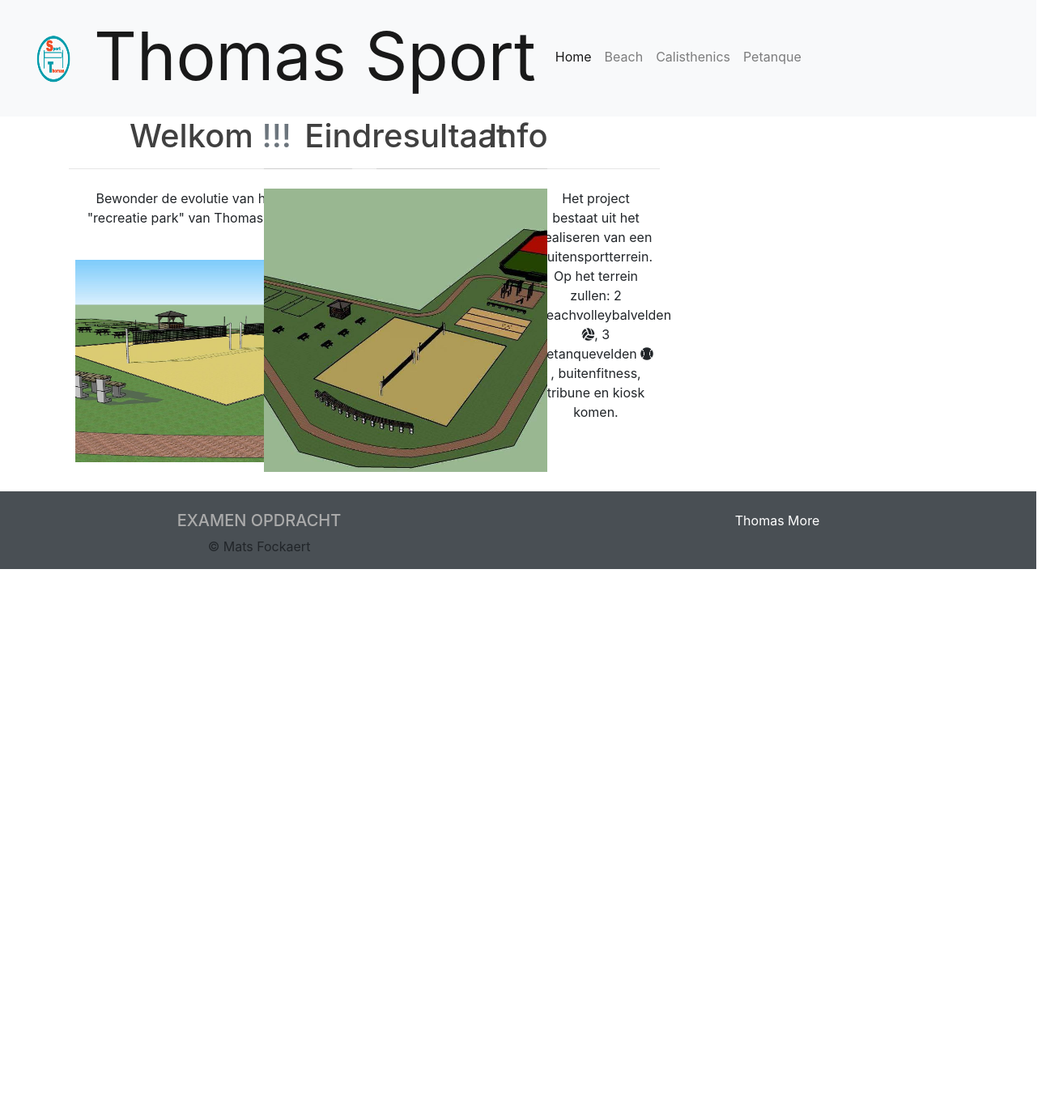
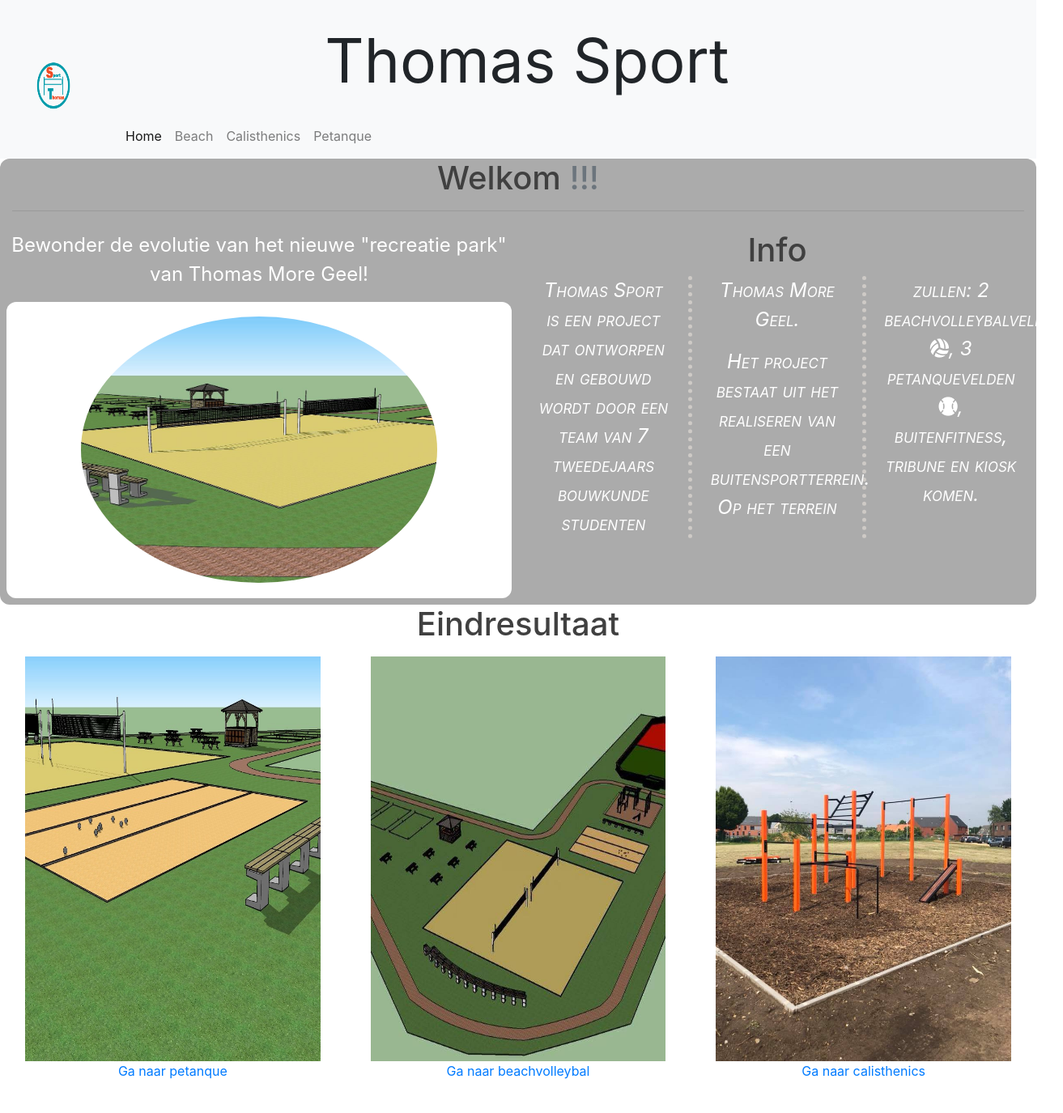
Before and after one commit to dutie/ThomasSportBis, a website: page public_html/index.html in a window 1280 px wide. Shown: the part 5-1380 px from the top of the page at 81% size, 1313 px wide, since content can reach past the window. Before the commit the page ends 800 px from the top, so only its background shows below. Drawn offline with nearby package versions, Linux system fonts and the light colour scheme; files that its build step writes are made by us from their sources.

Commit message:
slight adjustments to nav and adding ideas in the difference between media

```diff
--- a/public_html/index.html
+++ b/public_html/index.html
@@ -10,16 +10,23 @@
 </head>
 <body>
 <!-- Navbar -->
-<nav class="navbar navbar-expand-md navbar-light bg-light">
+<nav class="navbar navbar-expand-md navbar-light bg-light pt-4 text-center">
     <a class="navbar-brand" id="navTitel" href="#"><img width="100" height="100" src="../Foto/logo/Untitled-1.png"
-                                                        alt="logo Thomas Sport"><span class="hideSmall">Thomas Sport</span></a>
+                                                        alt="logo Thomas Sport"></a>
 
-    <button class="navbar-toggler" type="button" data-toggle="collapse" data-target="#navbarNav"
+    <button class="navbar-toggler menuStripe" type="button" data-toggle="collapse" data-target="#navbarNav"
             aria-controls="navbarNav" aria-expanded="false" aria-label="Toggle navigation">
         <span class="navbar-toggler-icon"></span>
     </button>
 
-    <div class="collapse navbar-collapse m-auto" id="navbarNav">
+
+    <div class="collapse navbar-collapse m-auto row" id="navbarNav">
+
+        <div class="hideSmall col-lg-11">
+            <p class="naamLogo">Thomas Sport</p>
+        </div>
+
+        <div class="text-center col-lg-12">
             <ul class="navbar-nav">
                 <li class="nav-item active">
                     <a class="nav-link" href="#">Home <span class="sr-only">(current)</span></a>
@@ -35,92 +42,96 @@
                 </li>
             </ul>
         </div>
+    </div>
 </nav>
 
 <!-- intro -->
-<div class="container leftToRight">
+<div class="container-fluid leftToRight">
     <div class="row">
-        <div class="col-sm-12 col-md-6 col-lg-4">
-            <header>
-                <h1 class="text-center">Welkom <span class="text-muted">!!!</span>
-                </h1>
+
+        <div class="col-sm-12 col-md-12 col-lg-12 pb-2" id="onePage1">
+
+            <h1 class="text-center">Welkom <span class="text-muted">!!!</span></h1>
             <hr class="mb-4">
-            </header>
 
-            <div class="pl-2 pr-2 text-center">
-                <div>
+            <div class="row">
+                <div class="col-md-12 col-lg-6 pl-2 pr-2 text-center">
+
                     <p>Bewonder de evolutie van het nieuwe "recreatie park" van Thomas More Geel!</p>
-                </div>
-                <br>
-                <div>
-                    <img src="Foto/LayOutVolleybalveld.jpg" width="100%"/>
+
+
+                    <div class="vierkant achtergrond">
+                        <img src="Foto/LayOutVolleybalveld.jpg" class="rond" width="75%"/>
                     </div>
                 </div>
-        </div>
-        <div class="col-sm-12 col-md-6 col-lg-4 beginVerborgen" id="info">
-            <header>
-                <h1 class="text-center">Info
-                </h1>
-                <hr class="mb-4">
-            </header>
 
+
+                <div class="col-sm-12 col-md-12 col-lg-6">
+                    <h1 class="text-center">Info</h1>
                     <div class="kolom pl-2 pr-2 text-center">
-                <div>
+
                         <p>Thomas Sport is een project dat ontworpen en gebouwd wordt door een team van 7 tweedejaars
                             bouwkunde
                             studenten Thomas More Geel.</p>
-                </div>
-                <br>
-
-                <div>
                         <p>Het project bestaat uit het realiseren van een buitensportterrein. Op het terrein zullen: 2
                             beachvolleybalvelden <i class="fas fa-volleyball-ball"></i>, 3 petanquevelden <i
                                     class="fas fa-baseball-ball"></i>, buitenfitness, tribune en kiosk komen.
                         </p>
-                </div>
-            </div>
-        </div>
-        <div class="col-sm-12 col-md-12 col-lg-4 justify-content-center beginVerborgen" id="eindresultaat">
-            <header>
-                <h1 class="text-center">Eindresultaat</span>
-                </h1>
-                <hr class="mb-4">
-            </header>
-            <div>
-                <img src="Foto/LayOutEindResultaat.jpg" width="100%"/>
+
                     </div>
                 </div>
             </div>
         </div>
 
-<!-- Modal -->
-<div class="modal fade" id="imageModal">
-    <div class="modal-dialog">
-        <div class="modal-content">
-            <div class="modal-header">
-                <h5 class="modal-title" id="exampleModalLabel">Random image</h5>
+        <div class="col-sm-12 text-center" id="eindresultaat">
+
+            <h1>Eindresultaat</h1>
+            <div class="row">
+                <div class="col-md-2 col-lg-4 ">
+                    <a href="petanque.html" class="nav-link">
+                        <figure>
+                            <img src="Foto/ideePetanque.jpg" class="backgroundPic showLarge" width="100%"/>
+                            <figcaption class=" showLarge">Ga naar petanque</figcaption>
+                        </figure>
+                    </a>
                 </div>
-            <div class="modal-body">
-                <img src="https://placeimg.com/600/337/nature" class="img-fluid" alt="Random image">
+
+                <div class="col-md-8 col-lg-4">
+                    <a href="beach.html" class="nav-link">
+                        <figure>
+                            <img src="Foto/LayOutEindResultaat.jpg" class="backgroundPic" width="100%"/>
+                            <figcaption>Ga naar beachvolleybal</figcaption>
+                        </figure>
+                    </a>
                 </div>
-            <div class="modal-footer">
-                <button type="button" class="btn btn-secondary" data-dismiss="modal">Close</button>
+
+                <div class="backgroundPic showLarge col-md-2 col-lg-4 ">
+                    <a href="calisthenics.html" class="nav-link">
+                        <figure>
+                            <img src="Foto/CalisthenicsEindResultaat.jpg" class="backgroundPic showLarge" width="100%"/>
+                            <figcaption>Ga naar calisthenics</figcaption>
+                        </figure>
+                    </a>
                 </div>
+
+            </div>
+
         </div>
     </div>
 </div>
 
+
 <!-- Footer -->
-<footer class="page-footer font-small blue pt-4 mt-4 pb-0 mb-0">
+<footer class="font-small blue mt-4 bg-dark">
 
     <div class="container-fluid text-center text-md-left">
         <div class="row">
-            <div class="col-sm-12 col-md-6 text-center">
+            <div class="col-sm-12 col-md-6 col-lg-12 text-center">
                 <h5 class="text-uppercase">Examen opdracht</h5>
                 <p>&copy Mats Fockaert</p>
             </div>
 
-            <div class="col-sm-12 col-md-6 text-center">
+            <div class="col-sm-12 col-md-6 col-lg-12 text-center">
                 <a href="https://www.thomasmore.be" id="schoolLink">Thomas More</a>
             </div>
         </div>
@@ -136,11 +147,8 @@
         $('.beginVerborgen').addClass('hide');
         setTimeout(function () {
             $('#info').addClass('show');
-
+            $('#eindresultaat').addClass('show');
         }, 3500)
-     setTimeout(function () {
-         $('#eindresultaat').addClass('show').addClass('leftToRight');
-     }, 4000)
     })
 </script>
 </body>
--- a/scss/style.scss
+++ b/scss/style.scss
@@ -7,52 +7,127 @@
 $groen: lighten(green, 5%);
 $rood: lighten(red, 15%);
 
+@mixin kleur($bgKleur, $vgKleur) {
+  background-color: $bgKleur;
+  color: $vgKleur;
+}
+
 //small screen
-@media (max-width: 500px) {
+@media (max-width: 499px) {
   #navTitel {
     font-size: 24px;
   }
 
   .navbar-brand {
-    position: absolute;
-    left: 50%;
-    margin-left: -50px !important; /* 50% of your logo width */
-    display: block;
+    margin-left: 37%;
   }
 
+  .showLarge {
+    display: none;
+  }
   .hideSmall {
     display: none;
+  }
+
+  footer {
+    padding-top: 5%;
+    border-radius: 2%;
   }
 }
 
 //medium screen
-@media (min-width: 501px) {
+@media (min-width: 500px) {
   #navTitel {
     font-size: 55px;
   }
 
+  #schoolLink {
+    margin: auto;
+    line-height: 70px;
+  }
+  .showLarge {
+    display: none;
+  }
   .sliding {
     width: 100%;
     height: inherit;
   }
   .first {
-    background-color: rgba($blauw, .7);
+    @include kleur(rgba($blauw, .7), currentColor);
   }
 
   .second {
-    background-color: rgba($groen, .7);
+    @include kleur(rgba($groen, .7), currentColor);
   }
 
   .third {
-    background-color: rgba($rood, .7);
+    @include kleur(rgba($rood, .7), currentColor);
   }
 }
 
 //big screen
-@media (min-width: 700px) {
+@media (min-width: 1000px) {
+  .naamLogo {
+    font-size: 75px;
+  }
+.showLarge{
+  display: block;
+}
+  .navbar-nav {
+    padding-left: 36%;
+  }
   #navTitel {
     font-size: 82px;
+
   }
+
+  #onePage1 {
+    @include kleur($footerKleur, white);
+    border-radius: 12px;
+  }
+
+  .rond {
+    border-radius: 50%;
+  }
+
+  .vierkant {
+    padding: 3%;
+
+    &.achtergrond {
+      background-color: white;
+      border-radius: 12px;
+    }
+  }
+
+  #schoolLink {
+    margin: auto;
+    line-height: 70px;
+  }
+
+  p {
+    font-size: 24px;
+  }
+
+  .kolom {
+    columns: auto;
+    font-style: italic;
+    font-variant: small-caps;
+  }
+
+  footer {
+    padding-top: 2%;
+  }
+  .navbar {
+
+  }
+  h1 {
+    font-size: 48px;
+  }
+}
+
+footer {
+  bottom: 0;
+  width: 100%;
 }
 
 #btnModal {
@@ -79,8 +154,7 @@
   margin-left: 5px;
   margin-right: 20px;
   &:hover {
-    background-color: rgba(white, 0);
-    color: rgba(white, 0);
+    @include kleur(rgba(white, 0), rgba(white, 0));
   }
 
 }
@@ -207,13 +281,12 @@
 }
 
 //volleyball shape
-
 .volleyball {
   height: 60px;
   width: 60px;
   border-radius: 50%;
   border: 3px dashed brown;
-  background-color: darken($blauw, 8%);
+  @include kleur(darken($blauw, 8%), currentColor);
   transform: scale(0);
 
 }
@@ -239,7 +312,7 @@
 
 //footer
 footer {
-  background-color: darken(#6C757D, 15%);
+  @include kleur(darken(#6C757D, 15%), currentColor);
 }
 
 //change link from Thomas More
@@ -262,6 +335,14 @@
   list-style-type: symbols(cyclic "+");
 }
 
+.backgroundPic {
+  max-width: 100%;
+  vertical-align: middle;
+  height: 500px;
+}
+
+
+
 // Link to BS4
 @import "../node_modules/bootstrap/scss/bootstrap";
 
```
Also changed, not shown: public_html/beach.html (+21 -11 lines), public_html/calisthenics.html (+18 -11 lines), public_html/petanque.html (+64 -67 lines), public_html/Foto/Boule.kugel.jpg (added), public_html/Foto/ideePetanque.jpg (added), public_html/Foto/petanqueInDeMaak.jpg (added), public_html/Foto/petanqueKlaar.jpg (added), public_html/Foto/petanque_Picto.png (added). Lines whose indentation alone changed are shown as unchanged.
